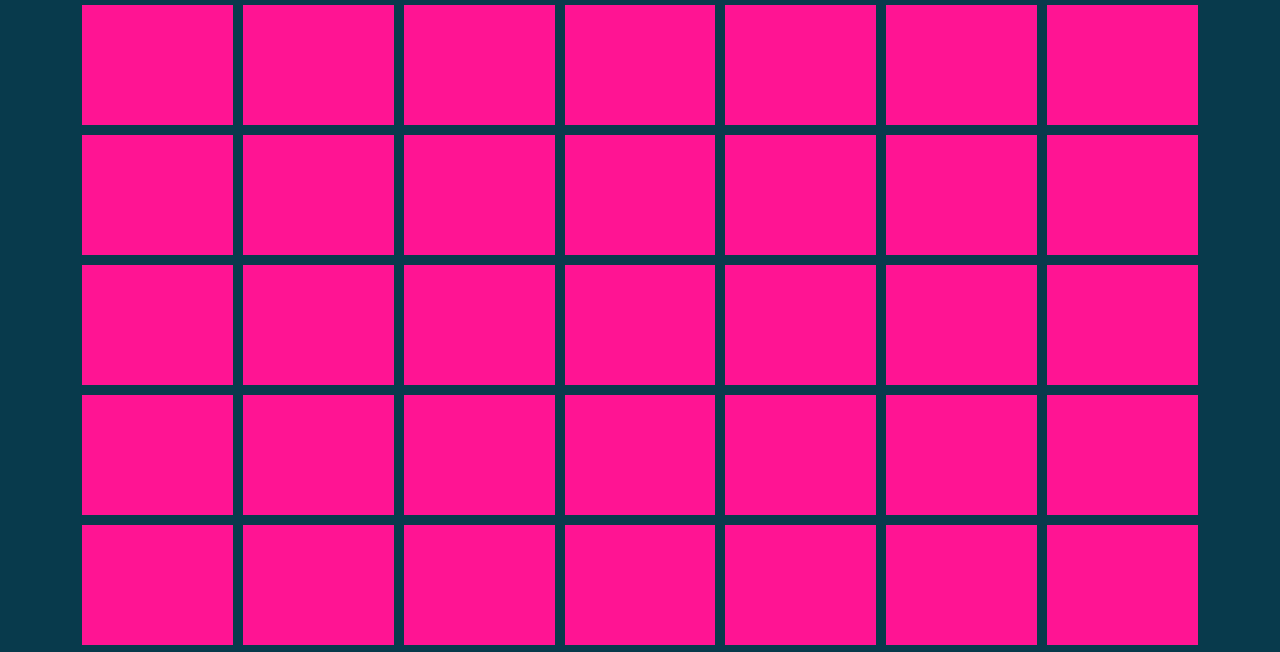
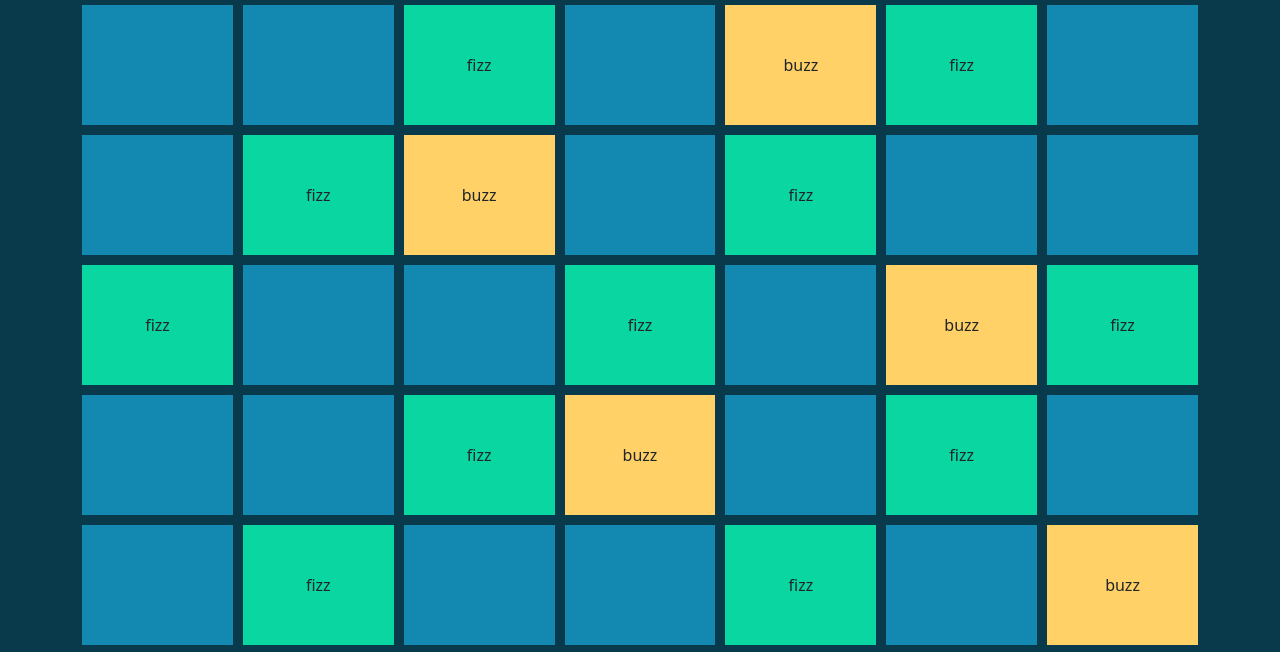
Before and after one commit to marcocor25/js-fizzbuzzdom, a plain HTML site: page index.html in a window 1280 px wide. Shown: the part 147-799 px from the top of the page. Drawn offline with nearby package versions, Linux system fonts and the light colour scheme.

Commit message:
Aggiunti fizz-box & buzz-box

```diff
--- a/app.js
+++ b/app.js
@@ -11,4 +11,11 @@ for (let i = 1; i < 101; i++) {
     container.append(square);
     square.classList.add('square-content');
 
+    if (i % 3 === 0) {
+        square.classList.add('fizz-box');
+        square.append('fizz')
+    } else if (i % 5 === 0) {
+        square.classList.add('buzz-box');
+        square.append('buzz')
+    }
 }
--- a/style.css
+++ b/style.css
@@ -12,5 +12,16 @@
 .square-content {
     width: calc((100% - 60px) / 7);
     min-height: 120px;
-    background: deeppink;
+    display: flex;
+    justify-content: center;
+    align-items: center;
+    background: #1389B2;
 }
+
+.fizz-box {
+    background: #09D6A1;
+}
+
+.buzz-box {
+    background: #FFD166;
+}
```
Also changed, not shown: index.html (+1 -1 lines).
